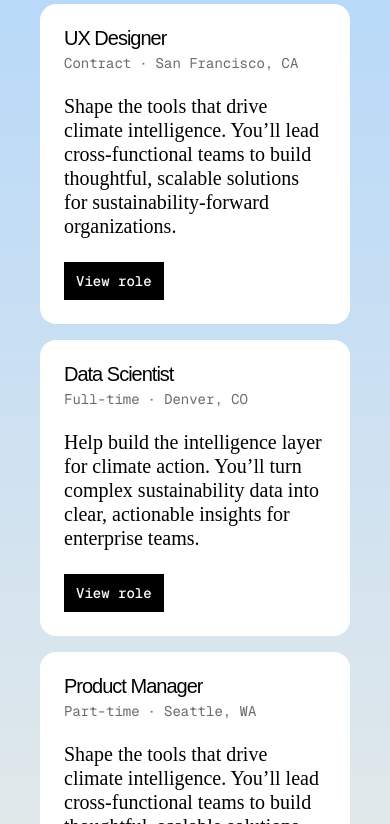
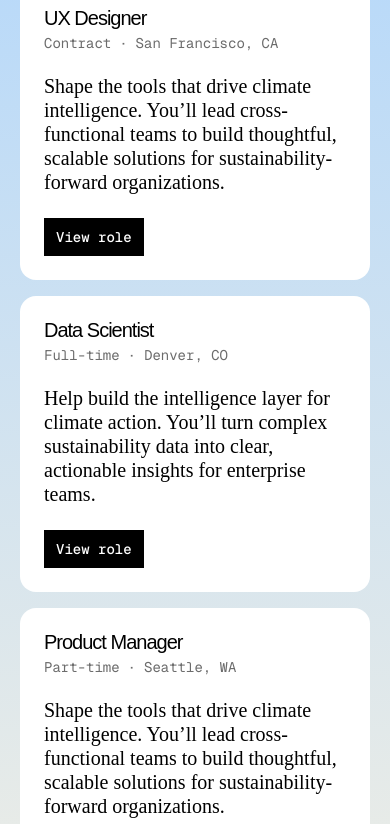
Before and after one commit to Gh0stmasK/Modern-Clean-SaaS-Company, a plain HTML site: page careers.html in a window 390 px wide. Shown: the part 338-1162 px from the top of the page. Drawn offline with nearby package versions, Linux system fonts and the light colour scheme; a web font is replaced by a local one.

Commit message:
modified:   careers.css

```diff
--- a/careers.css
+++ b/careers.css
@@ -253,8 +253,12 @@ footer {
     opacity: 100%;
   }
 
+  main{
+    padding: 120px 20px 120px 20px;
+  }
+
   .roles {
-    padding: 32px 20px 120px 20px;
+    padding: 32px 0px 0px 0px;
   }
 
   .role-card{
```
